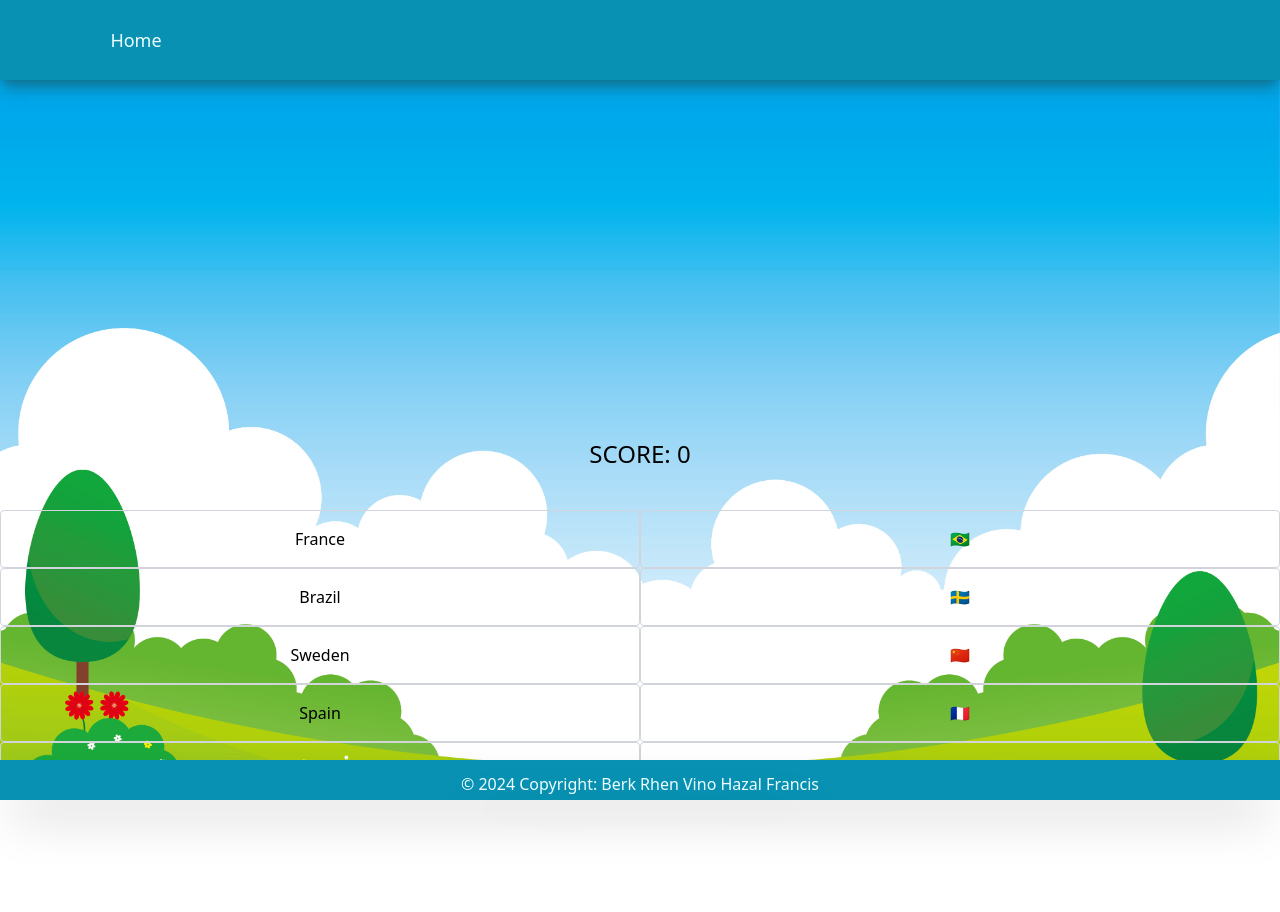
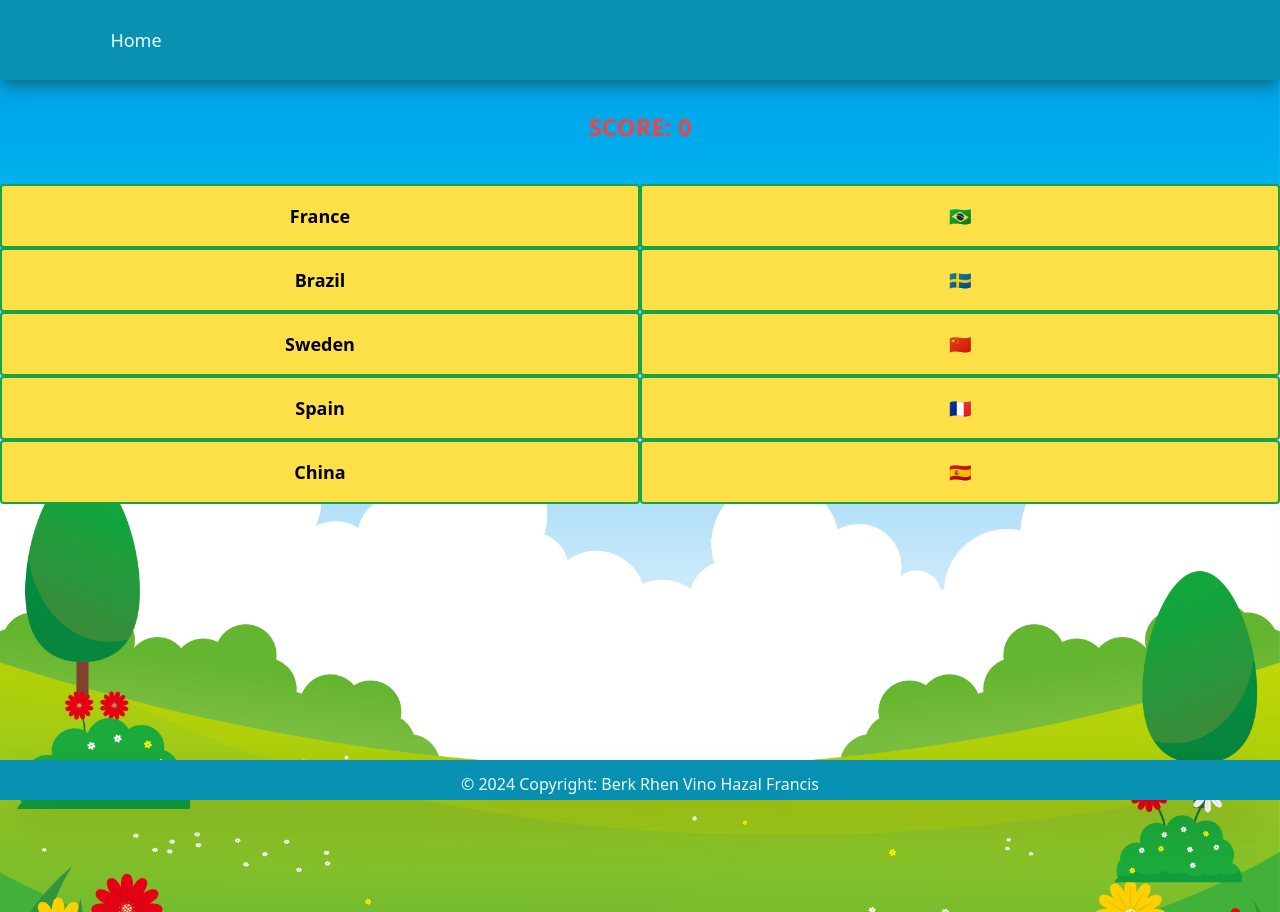
Before and after one commit to mdtoy-dev/Edicatation, a React app: page /countries in a window 1280 px wide. Before the commit the page ends 800 px from the top, so only its background shows below. Built offline with nearby package versions, Linux system fonts and the light colour scheme; the HTML template or start-up script is replaced by a standard one.

Commit message:
style updated for flag game

```diff
--- a/src/components/FlagGame.jsx
+++ b/src/components/FlagGame.jsx
@@ -54,24 +54,25 @@ function FlagGame() {
     }
   }
 
-  const selectedStyle = "bg-blue-200"
+  const selectedStyle = "bg-green-200"
 
   return (
-    <div className="container mx-auto mt-8 text-center">
-      <h1 className="mb-10 text-2xl">SCORE: {score}</h1>
+    <div className="container mx-auto mt-8 min-h-screen text-center items-center">
+      <h1 className="mb-10 text-2xl font-bold text-red-500 animate-bounce">SCORE: {score}</h1>
       <div className="flex flex-row">
         <div className="flex-1">
           {visiblePairs.map((pair) => (
             <div
               key={pair.country.id}
-              className={`p-4 border border-gray-300 rounded cursor-pointer transition-colors ${
+              className={`p-4 border-2 border-green-600 rounded cursor-pointer bg-yellow-300 transition-transform transform
+                          hover:-translate-y-1 hover:shadow-lg hover:bg-orange-300 ${
                 selectedCountry && selectedCountry.id === pair.country.id
                   ? selectedStyle
                   : ""
               }`}
               onClick={() => selectCountry(pair.country)}
             >
-              {pair.country.name}
+          <span className="text-lg font-bold">{pair.country.name}</span>
             </div>
           ))}
         </div>
@@ -79,14 +80,17 @@ function FlagGame() {
           {visiblePairs.map((pair) => (
             <div
               key={pair.flag.id}
-              className={`p-4 border border-gray-300 rounded cursor-pointer transition-colors ${
+              className={`p-4 border-2 border-green-600 rounded cursor-pointer
+                        bg-yellow-300 transition-transform transform hover:-translate-y-1
+                         hover:shadow-lg hover:bg-orange-300
+               ${
                 selectedFlag && selectedFlag.id === pair.flag.id
                   ? selectedStyle
                   : ""
               }`}
               onClick={() => selectFlag(pair.flag)}
             >
-              {pair.flag.flag_emoji}
+        <span className="text-lg font-bold">{pair.flag.flag_emoji}</span>
             </div>
           ))}
         </div>
```
